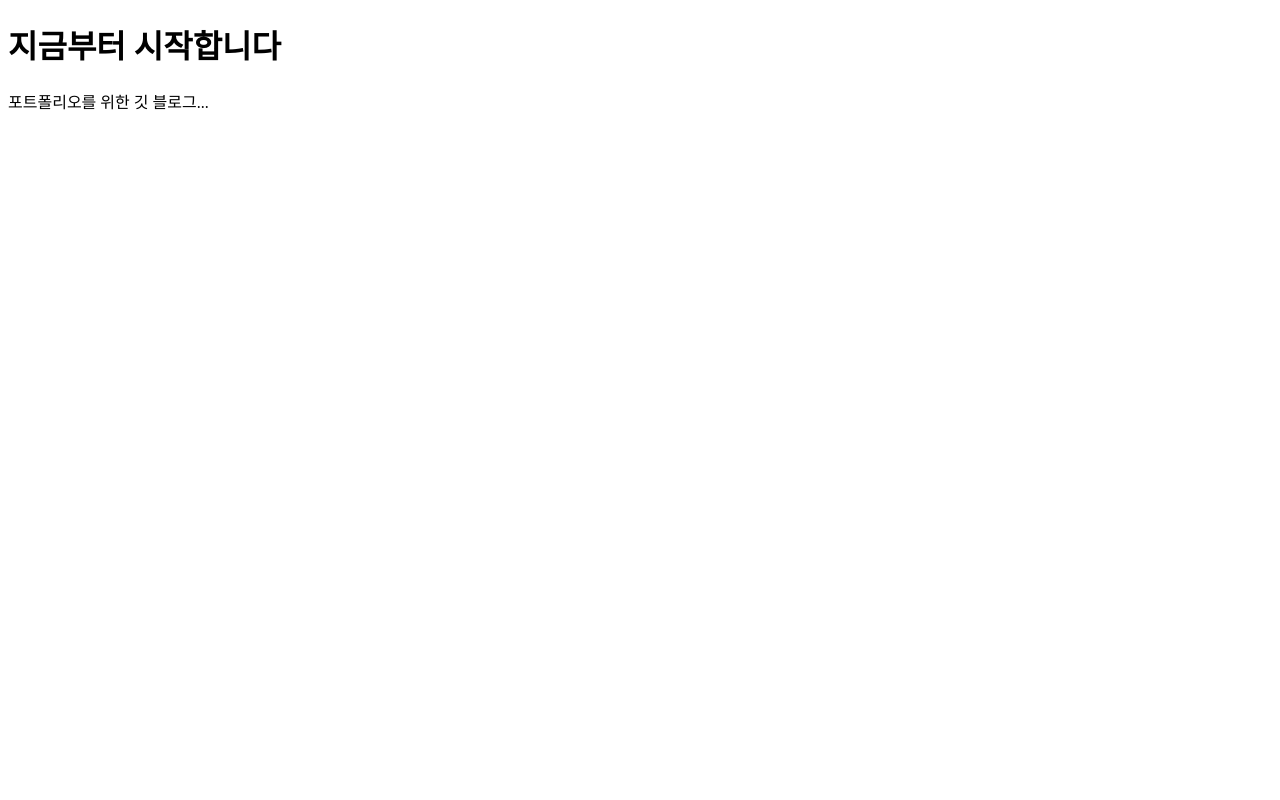
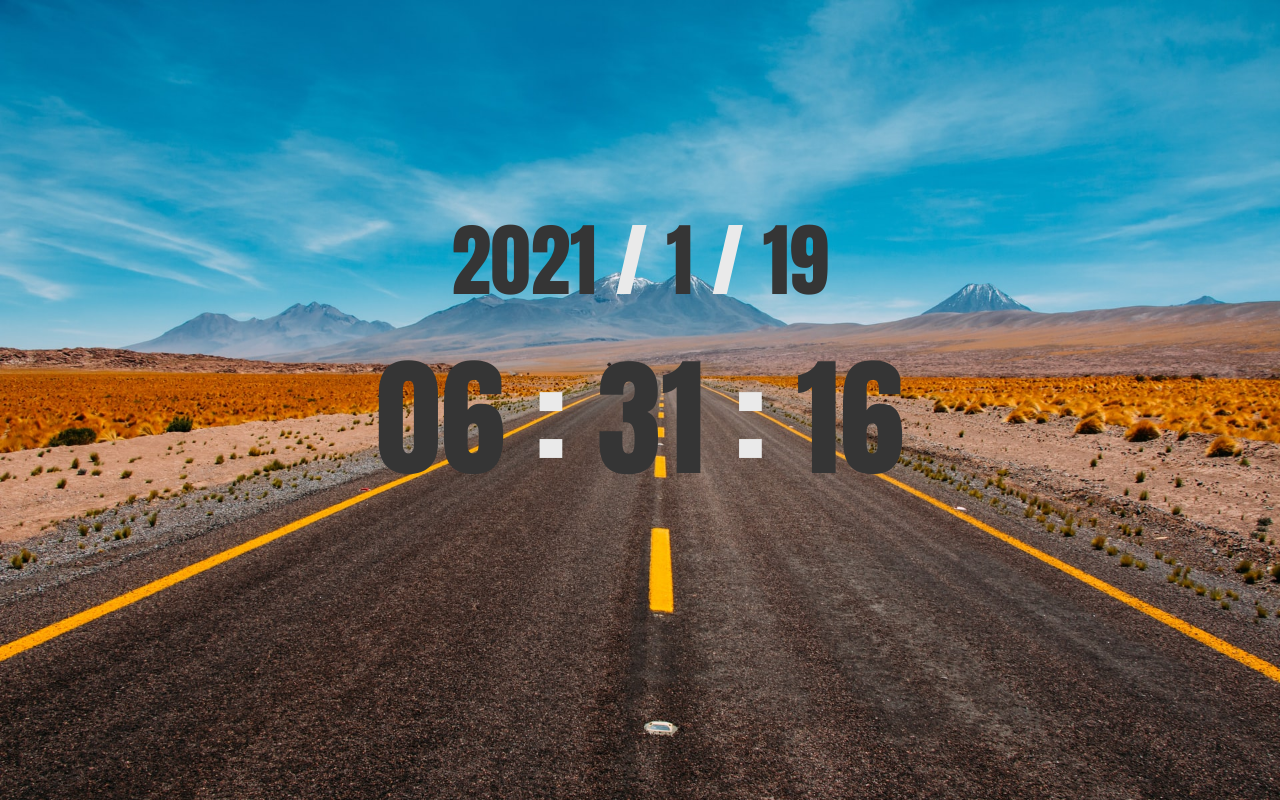
Before and after one commit to 1876070677/1876070677.github.io, a plain HTML site: page index.html in a window 1280 px wide. Drawn offline with Linux system fonts and the light colour scheme.

Commit message:
add CurrentTime

```diff
--- a/index.html
+++ b/index.html
@@ -1,10 +1,78 @@
 <!DOCTYPE html>
-<html>
+<html lang="en">
     <head>
+        <meta charset="UTF-8">
+        <meta name="viewport" content="width=device-width, initial-scale=1.0">
         <title>Blog with github</title>
+
+        <link rel="preconnect" href="https://fonts.gstatic.com">
+<link href="https://fonts.googleapis.com/css2?family=Anton&display=swap" rel="stylesheet">
+
+        <script>
+            function printTime() {
+                var callender = document.getElementById("date");
+                var clock = document.getElementById("now");
+                var today = new Date();
+
+                var slash = '<span style = "color:#EAEAEA;"> / </span>'
+                var clone = '<span style = "color:#EAEAEA;"> : </span>'
+
+                var year = today.getFullYear();
+                var month = today.getMonth();
+                var date = today.getDate();
+                var day = today.getDay();
+
+                var currentHours = addZero(today.getHours(), 2);
+                var currentMinutes = addZero(today.getMinutes(), 2);
+                var currentSeconds = addZero(today.getSeconds(), 2);
+
+                if (currentSeconds >= 50) {
+                    currentSeconds = '<span style = "color:#F15F5F;">' + currentSeconds + '</span>'
+                }
+
+                callender.innerHTML = year + slash + month + slash + date;
+                clock.innerHTML = currentHours + clone + currentMinutes + clone + currentSeconds;
+
+                setInterval("printTime()", 1000);
+            }
+
+            function addZero(num, digit) {
+                var zero = '';
+                time = num.toString();
+                if (time.length < digit) {
+                    zero = '0';
+                }
+
+                return zero + num;
+            }
+        </script>
+        <style>
+            body {
+                background-image : url('img/main.jpg');
+                background-repeat: no-repeat;
+                background-size : cover;
+            }
+            .time {
+                width : 600px;
+                height : 100px;
+                margin : 200px auto 0 auto;
+
+                font-family: 'Anton', sans-serif;
+                text-align: center;
+                color : #353535;
+                font-size: 5em;
+            }
+            #now {
+                font-size : 130px;
+            }
+        </style>
     </head>
-    <body>
-        <h1>지금부터 시작합니다</h1>
-        <p>포트폴리오를 위한 깃 블로그...</p>
+    <body onload="printTime()">
+        <div id = "wrapper">
+            <div class="time">
+                <span id="date"></span><br>
+                <span id="now"></span>
+            </div>
+        </div>
     </body>
 </html>
```
Also changed, not shown: img/main.jpg (added).
